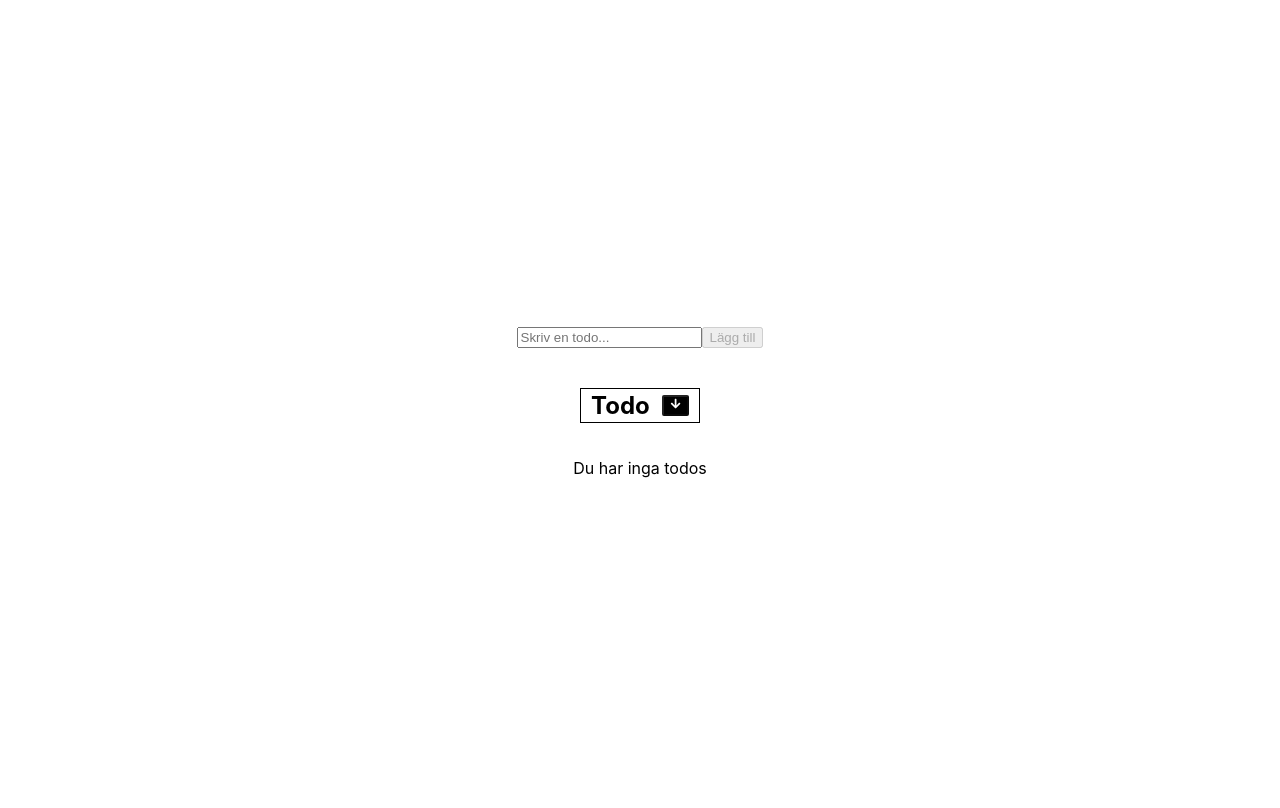
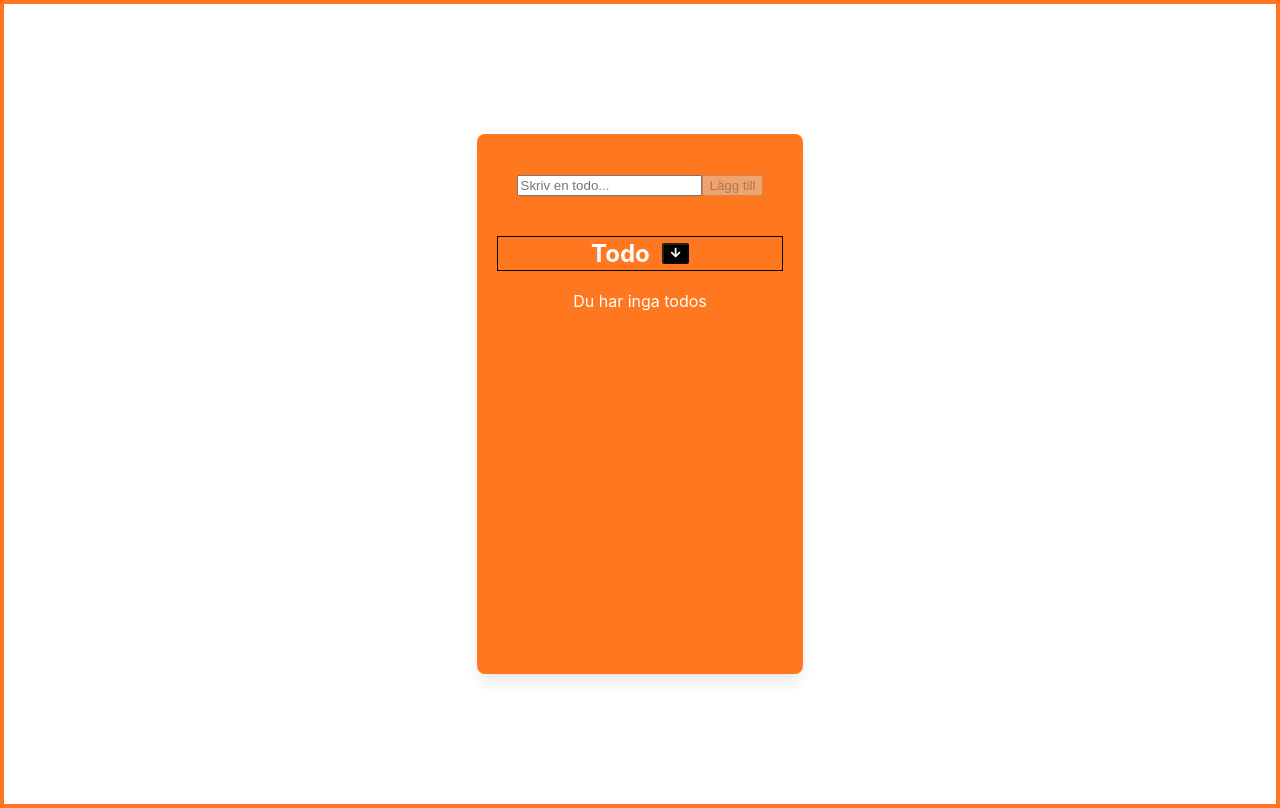
Before and after one commit to Rashadul-Haque-JS/redux-with-test-exercise, a React (Create React App) app: page / in a window 1280 px wide. Built offline with nearby package versions, Linux system fonts and the light colour scheme.

Commit message:
Added some styles

```diff
--- a/public/index.html
+++ b/public/index.html
@@ -10,6 +10,7 @@
       content="Web site created using create-react-app"
     />
     <link rel="apple-touch-icon" href="%PUBLIC_URL%/logo192.png" />
+
     <!--
       manifest.json provides metadata used when your web app is installed on a
       user's mobile device or desktop. See https://developers.google.com/web/fundamentals/web-app-manifest/
--- a/src/features/TodoList.tsx
+++ b/src/features/TodoList.tsx
@@ -30,9 +30,23 @@ const TodoList = () => {
         justifyContent: "center",
         alignItems: "center",
         height: "100vh",
+        border:'solid 4px #ff781f',
+        color:'#fff'
       }}
     >
-      <form onSubmit={addNewTodo} style={{ width: "fit-content", padding: 20 }}>
+      <div
+        style={{
+          padding: "20px",
+          boxShadow: "0px 10px 15px -3px rgba(0,0,0,0.1)",
+          background: "#ff781f",
+          minHeight: "500px",
+          borderRadius: "8px",
+        }}
+      >
+        <form
+          onSubmit={addNewTodo}
+          style={{ width: "fit-content", padding: 20 }}
+        >
           <input
             placeholder="Skriv en todo..."
             onChange={(event) => setNewTodoText(event.target.value)}
@@ -76,11 +90,19 @@ const TodoList = () => {
             style={{
               width: "200px",
               padding: "12px 24px",
-            border: "solid .5px #000",
             }}
           >
             {todos.map((todo) => (
-            <li key={todo.id} style={{ paddingLeft: "4px",textTransform:'capitalize' }}>
+              <li
+                key={todo.id}
+                style={{
+                  paddingLeft: "4px",
+                  textTransform: "capitalize",
+                  fontWeight: "500",
+                  textAlign:'center'
+
+                }}
+              >
                 {todo.text}{" "}
                 <button
                   onClick={() => dispatch(removeTodo(todo.id))}
@@ -99,10 +121,12 @@ const TodoList = () => {
             ))}
           </ul>
         ) : (
-        <p>Du har inga todos</p>
+          <p style={{textAlign:'center'}}>Du har inga todos</p>
         )}
+      </div>
     </div>
   );
 };
 
 export default TodoList;
+//
```
Also changed, not shown: src/App.css (line endings or trailing spaces). Lines whose indentation alone changed are shown as unchanged.
